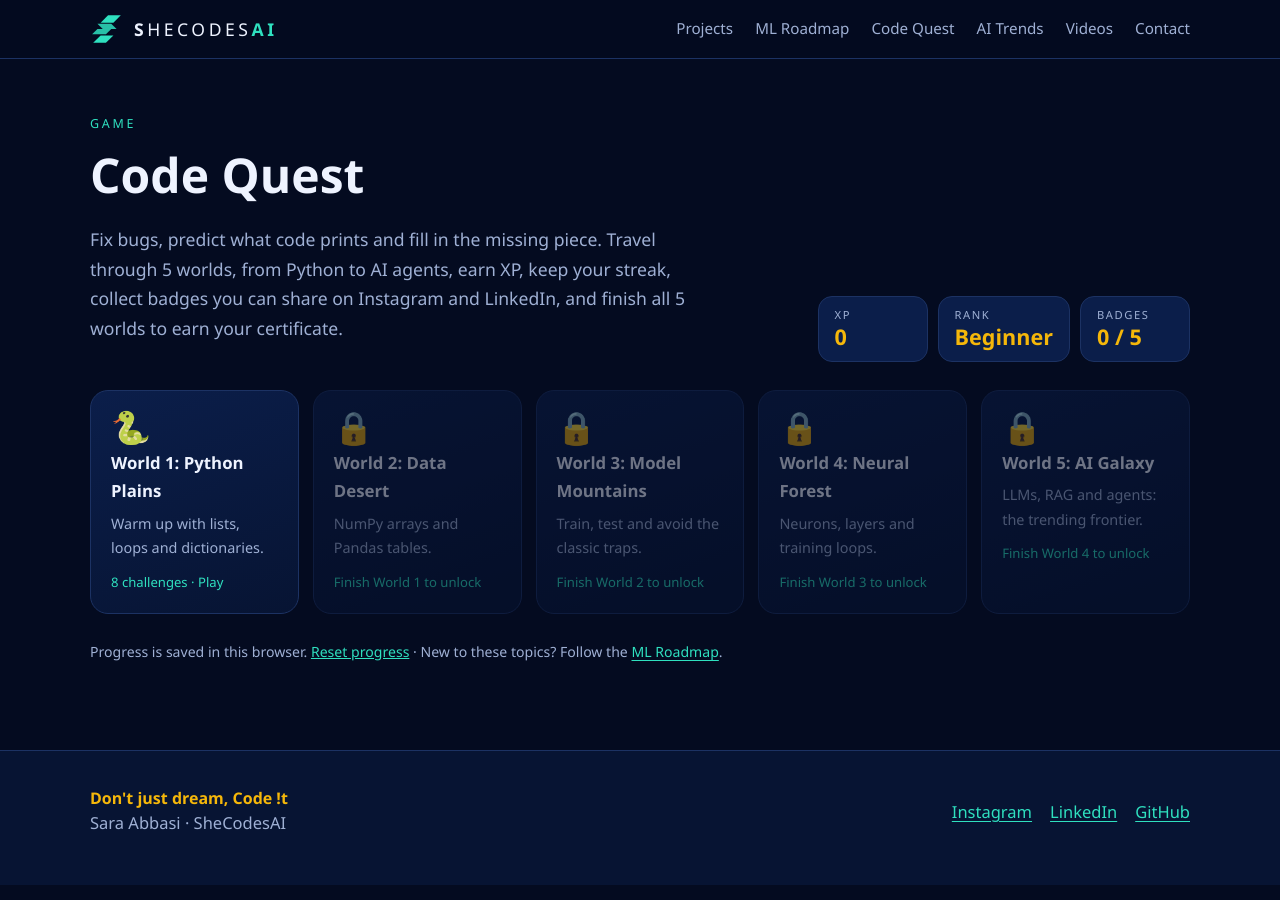
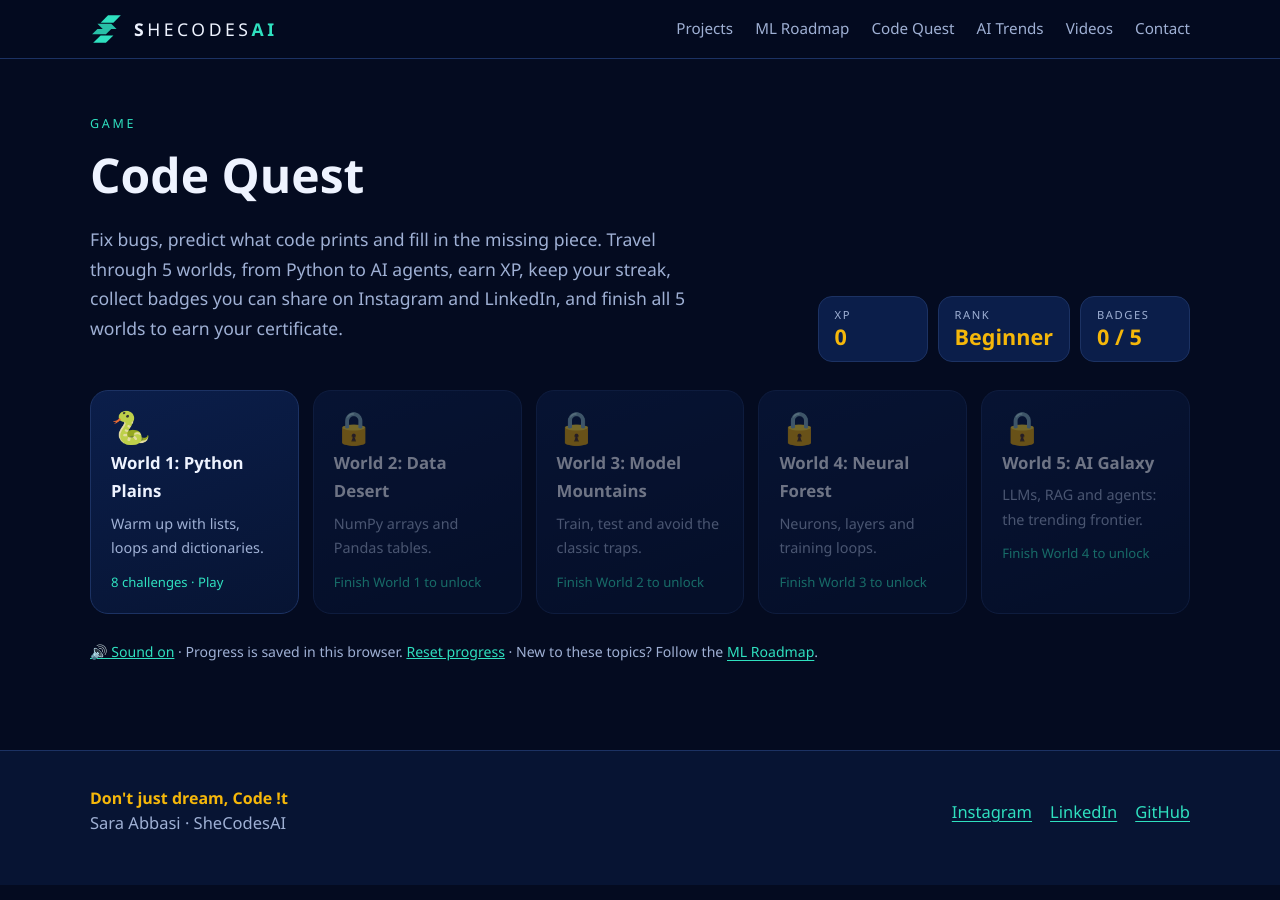
Before and after one commit to AbbasiSarah/AbbasiSarah.github.io, a Jekyll site: the page built from play/index.html, in a window 1280 px wide. Built offline with Jekyll 4.4.1, drawn with Linux system fonts in a browser that asks for light colours; part of the change alters nothing that is shown.

Commit message:
Code Quest: add sound effects with mute button

```diff
--- /dev/null
+++ b/assets/js/quest-sound.js
@@ -0,0 +1,44 @@
+// SheCodesAI Code Quest sounds, made with the Web Audio API (no audio files).
+(function () {
+  var KEY = 'shecodesai-quest-sound', ctx = null, on = true;
+  try { on = localStorage.getItem(KEY) !== 'off'; } catch (e) {}
+
+  function ac() {
+    if (!ctx) { var A = window.AudioContext || window.webkitAudioContext; if (!A) return null; ctx = new A(); }
+    if (ctx.state === 'suspended') ctx.resume();
+    return ctx;
+  }
+  // one note: frequency (Hz), start offset and length (s), wave type, volume
+  function note(f, t, len, type, vol) {
+    var c = ac(); if (!c) return;
+    var o = c.createOscillator(), g = c.createGain(), s = c.currentTime + t;
+    o.type = type || 'sine'; o.frequency.setValueAtTime(f, s);
+    g.gain.setValueAtTime(0.0001, s);
+    g.gain.exponentialRampToValueAtTime(vol || 0.2, s + 0.015);
+    g.gain.exponentialRampToValueAtTime(0.0001, s + len);
+    o.connect(g); g.connect(c.destination); o.start(s); o.stop(s + len + 0.05);
+  }
+  function seq(notes, type, vol) { notes.forEach(function (n) { note(n[0], n[1], n[2], type, vol); }); }
+
+  var C5 = 523.25, E5 = 659.25, G5 = 783.99, C6 = 1046.5, D5 = 587.33, A5 = 880, B5 = 987.77, E6 = 1318.5, G6 = 1567.98;
+  var sounds = {
+    correct: function (streak) { var up = Math.min(streak || 1, 6) * 0.04; seq([[E5 * (1 + up), 0, 0.12], [A5 * (1 + up), 0.08, 0.22]], 'triangle', 0.22); },
+    wrong: function () { seq([[196, 0, 0.18], [155.6, 0.12, 0.3]], 'sawtooth', 0.07); },
+    tap: function () { note(1200, 0, 0.05, 'sine', 0.05); },
+    badge: function () {
+      seq([[C5, 0, 0.16], [E5, 0.12, 0.16], [G5, 0.24, 0.16], [C6, 0.36, 0.5]], 'triangle', 0.22);
+      seq([[G5, 0.36, 0.5], [E6, 0.6, 0.35], [G6, 0.75, 0.6]], 'sine', 0.1);
+    },
+    certificate: function () {
+      seq([[C5, 0, 0.18], [C5, 0.16, 0.1], [C5, 0.28, 0.1], [E5, 0.4, 0.3], [D5, 0.68, 0.18], [E5, 0.86, 0.18], [G5, 1.04, 0.3], [C6, 1.36, 0.9]], 'square', 0.07);
+      seq([[C5, 1.36, 0.9], [E5, 1.36, 0.9], [G5, 1.36, 0.9], [B5, 1.6, 0.5], [E6, 1.8, 0.8]], 'triangle', 0.1);
+    },
+    lose: function () { seq([[G5, 0, 0.25], [E5, 0.22, 0.25], [C5, 0.44, 0.25], [155.6 * 2, 0.66, 0.6]], 'triangle', 0.16); }
+  };
+
+  window.QuestSound = {
+    play: function (name, arg) { if (on && sounds[name]) { try { sounds[name](arg); } catch (e) {} } },
+    isOn: function () { return on; },
+    toggle: function () { on = !on; try { localStorage.setItem(KEY, on ? 'on' : 'off'); } catch (e) {} if (on) sounds.tap(); return on; }
+  };
+})();
--- a/assets/js/quest.js
+++ b/assets/js/quest.js
@@ -5,6 +5,7 @@
   var S = { xp: 0, worlds: {} };
   try { S = JSON.parse(localStorage.getItem(KEY)) || S; } catch (e) {}
   var run = null;
+  var SND = window.QuestSound || { play: function () {}, isOn: function () { return false; }, toggle: function () { return false; } };
   var $ = function (id) { return document.getElementById(id); };
 
   function save() { try { localStorage.setItem(KEY, JSON.stringify(S)); } catch (e) {} }
@@ -95,10 +96,10 @@
     var c = W[run.w].challenges[run.q], fb = $('qFb'), pts = 0;
     if (right) {
       run.streak++; pts = 100 + Math.min(run.streak - 1, 5) * 20; run.gained += pts;
-      el.classList.add('right');
+      el.classList.add('right'); SND.play('correct', run.streak);
     } else {
       run.streak = 0; run.hearts--; run.mistakes++;
-      el.classList.add('wrong');
+      el.classList.add('wrong'); SND.play('wrong');
       var correct = c.type === 'bug' ? document.querySelector('.q-line[data-line="' + c.answer + '"]')
         : document.querySelector('.q-opt[data-opt="' + run.opts.findIndex(function (o) { return o.right; }) + '"]');
       if (correct) correct.classList.add('right');
@@ -116,10 +117,11 @@
 
   function finish() {
     var w = W[run.w], passed = run.hearts > 0, stars = passed ? Math.max(1, 3 - run.mistakes) : 0;
-    var st = S.worlds[w.id] || {};
+    var st = S.worlds[w.id] || {}, wasAll = allDone();
     var newXp = passed ? Math.max(0, run.gained - (st.best || 0)) : 0;   // replays only add improvements
     if (passed) { S.xp += newXp; S.worlds[w.id] = { done: true, stars: Math.max(stars, st.stars || 0), best: Math.max(run.gained, st.best || 0) }; save(); }
     stats();
+    SND.play(!passed ? 'lose' : (!wasAll && allDone()) ? 'certificate' : 'badge');
     var share = 'I earned the "' + w.badge + '" badge on SheCodesAI Code Quest with ' + S.xp + ' XP! Can you beat me? https://abbasisarah.github.io/play/';
     $('qDots').innerHTML = ''; $('qHearts').innerHTML = ''; $('qStreak').textContent = '';
     $('qCard').innerHTML = passed
@@ -147,6 +149,7 @@
       '<div class="q-fb-actions"><button type="button" class="btn small" id="qMapBtn">Back to map</button></div></div>';
     $('qMapBtn').addEventListener('click', map);
     sharePanel($('qShareBox'), { kind: 'cert' });
+    SND.play('certificate');
     $('qPlay').scrollIntoView({ behavior: 'smooth', block: 'start' });
   }
 
@@ -219,6 +222,9 @@
     var btn = document.querySelector('.q-opt[data-opt="' + k + '"]');
     if (k >= 0 && btn) btn.click();
   });
+  var sb = $('qSound');
+  function soundLabel() { sb.textContent = SND.isOn() ? '🔊 Sound on' : '🔇 Sound off'; sb.setAttribute('aria-pressed', SND.isOn() ? 'true' : 'false'); }
+  if (sb) { soundLabel(); sb.addEventListener('click', function () { SND.toggle(); soundLabel(); }); }
   $('qBack').addEventListener('click', map);
   $('qReset').addEventListener('click', function () {
     var b = this;
--- a/play/index.html
+++ b/play/index.html
@@ -32,9 +32,10 @@ summary: A free coding game. Fix bugs, predict outputs and complete code across
       <div class="q-card" id="qCard"></div>
     </div>
 
-    <p class="q-foot">Progress is saved in this browser. <button type="button" class="q-link" id="qReset">Reset progress</button> · New to these topics? Follow the <a href="{{ '/roadmap/' | relative_url }}">ML Roadmap</a>.</p>
+    <p class="q-foot"><button type="button" class="q-link" id="qSound" aria-pressed="true">🔊 Sound on</button> · Progress is saved in this browser. <button type="button" class="q-link" id="qReset">Reset progress</button> · New to these topics? Follow the <a href="{{ '/roadmap/' | relative_url }}">ML Roadmap</a>.</p>
   </div>
 </section>
 <script src="{{ '/assets/js/quest-data.js' | relative_url }}?v={{ site.time | date: '%s' }}"></script>
 <script src="{{ '/assets/js/quest-share.js' | relative_url }}?v={{ site.time | date: '%s' }}"></script>
+<script src="{{ '/assets/js/quest-sound.js' | relative_url }}?v={{ site.time | date: '%s' }}"></script>
 <script src="{{ '/assets/js/quest.js' | relative_url }}?v={{ site.time | date: '%s' }}"></script>
```
